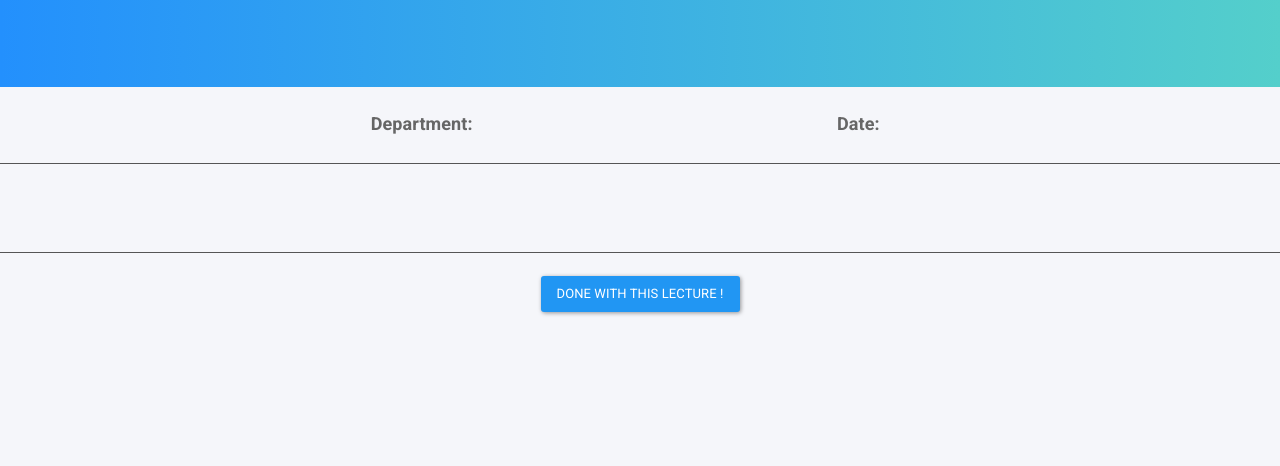
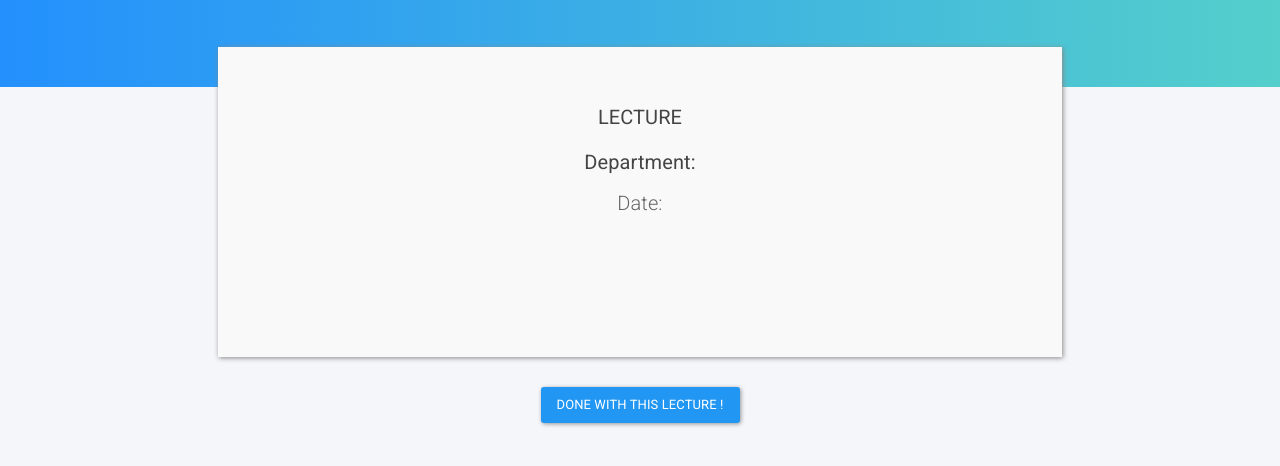
Before and after one commit to ghostwriternr/dbmsass3, a plain HTML site: page public/lecture.html in a window 1280 px wide. Shown: the part 226-692 px from the top of the page. Drawn offline with nearby package versions, Linux system fonts and the light colour scheme.

Commit message:
Updated Lecture Page, Register Course button disable condition added

```diff
--- a/public/controller/studentController.js
+++ b/public/controller/studentController.js
@@ -3,11 +3,13 @@ myApp.controller('studentCtrl', ['$scope', '$http', '$window', '$log', '$locatio
     console.log("Hello World from login studentController_new");
     $scope.goToCourse = function(email, courseName) {
         console.log($scope.studentName);
-        $window.open("/view_course.html" + "?email=" + email);
+        //$window.open("/view_course.html" + "?email=" + email);
+        $window.location.href="/view_course.html" + "?email=" + email;
     }
     $scope.goToCourse = function(email, courseName) {
         console.log($scope.studentName);
-        $window.open("/view_course.html" + "?email=" + email + "?course=" + courseName);
+        //$window.open("/view_course.html" + "?email=" + email + "?course=" + courseName);
+        $window.location.href="/view_course.html" + "?email=" + email + "?course=" + courseName;
     }
     $scope.init = function() {
         console.log("check if this works");
--- a/public/lecture.html
+++ b/public/lecture.html
@@ -78,33 +78,17 @@
             <div class="col-xs-3" align="center"></div>
         </div>
     </div>
-    <div>
-    </div>
+    <div align="center" style="position: relative;top: -60px;">
         <div class="row" align="center">
             <div class="col-md-2"></div>
-        <div class="col-md-4" align="center">
-            <font size="4">
-                <b>Department: </b>{{course.departmentName}}
-            </font>
-        </div>
-        <div class="col-md-4" align="center">
-            <font size="4">
-                <b>Date: </b>{{lecture.lectureDate}}
-            </font>
-        </div>
-        <div class="col-md-2"></div>
-    </div>
-    <hr style="border-color: #555555">
-    <div align="center">
-        <div class="row">
-            <div class="col-md-3"></div>
-            <div class="col-md-6" align="center">
+            <div class="col-md-8">
+                <div class="jumbotron" style="box-shadow: 1px 1px 5px #888888;">
+                    <h5>LECTURE {{lecture.lectureNumber}}</h5>
                     <h2>{{lecture.lectureName}}</h2>
-            </div>
-            <div class="col-md-3" align="Left" style="padding-top: 30px">
-                <h6>{{lecture.lectureDate}}</h6>
-            </div>
-        </div>
+                    <h5>Department: {{course.departmentName}}</h5>
+                    <p>Date: {{lecture.lectureDate}}</p>
+                    <br/>
+                    <br/>
                     <div class="row">
                         <div class="col-md-1"></div>
                         <div class="col-md-10">
@@ -114,11 +98,13 @@
                         </div>
                         <div class="col-md-1"></div>
                     </div>
-        <div>
-            <hr style="border-color: #555555">
+                    <br/>
                 </div>
             </div>
-    <div align="center">
+            <div class="col-md-2"></div>
+        </div>
+    </div>
+    <div align="center" style="position: relative;top: -60px;">
         <button class="btn btn-primary" type="button" ng-click="doneWithLecture(studentEmail,courseName)">Done with this lecture !</button>
     </div>
     <!-- Bootstrap core JavaScript
```
Also changed, not shown: public/register_course.html (+1 -1 lines), public/student.html (+1 -1 lines). Lines whose indentation alone changed are shown as unchanged.
